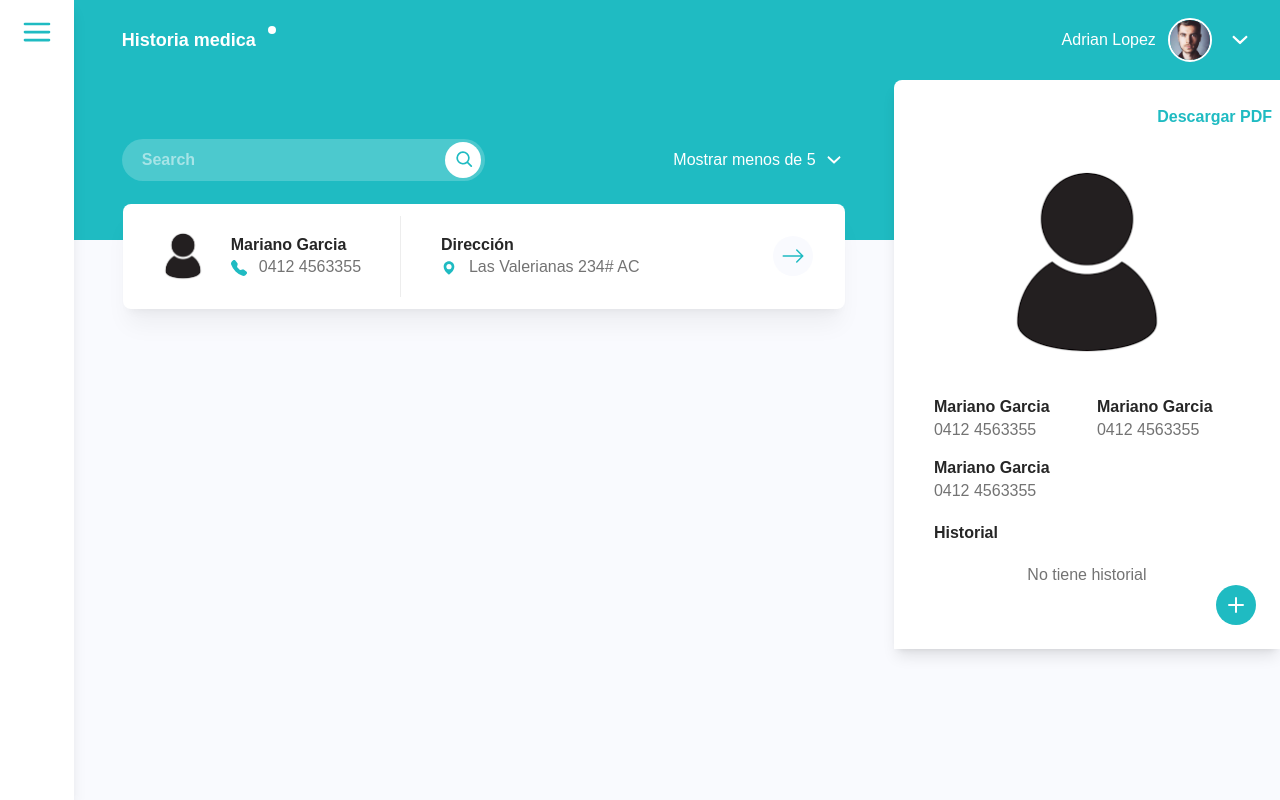
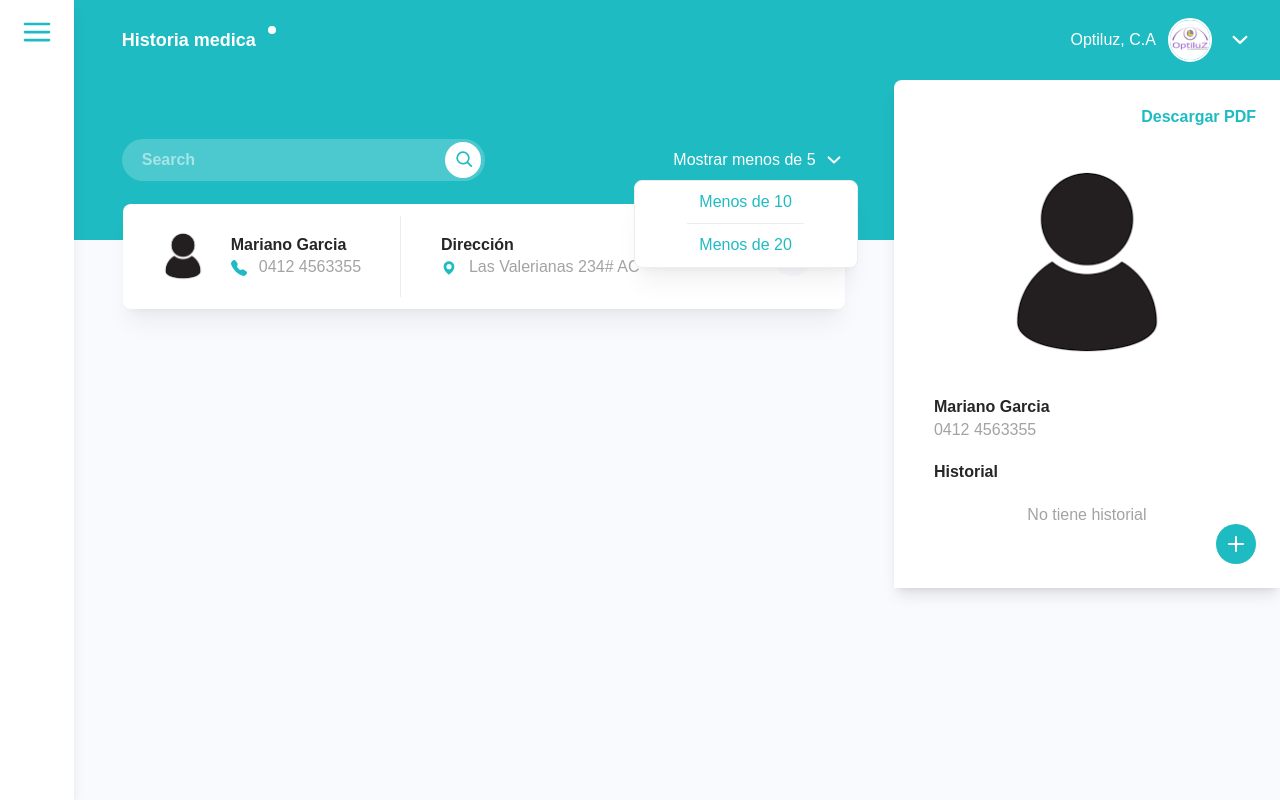
Before and after one commit to YTorresL/medicalhistory-app, a Next.js app: page / in a window 1280 px wide. Both pictures are taken after a click on the button "Mostrar menos de 5". Built offline with nearby package versions, Linux system fonts and the light colour scheme.

Commit message:
OptiLuZ imagen y useOpen

```diff
--- a/app/page.js
+++ b/app/page.js
@@ -9,7 +9,7 @@ export default function Home() {
       <SideBar />
       <div className="flex flex-col w-full">
         <Header />
-        <main className="z-50 flex">
+        <main className="z-20 flex">
           <div className="lg:w-[68%] w-full flex flex-col gap-5 -mt-9">
             <CardPreview />
           </div>
--- a/components/card-info.js
+++ b/components/card-info.js
@@ -5,7 +5,7 @@ export function CardInfo(params) {
   return (
     <div className="relative flex flex-col w-full gap-6 p-10 bg-white rounded-tl-lg shadow-lg">
       <Link className="flex justify-end w-full -mt-3" href={""}>
-        <span className="text-[#1FBBC2] transition ease-out duration-150 hover:text-[#1fafc2] font-bold -mr-8">
+        <span className="text-[#1FBBC2] transition ease-out duration-150 hover:text-[#1fafc2] font-bold -mr-4">
           Descargar PDF
         </span>
       </Link>
@@ -13,21 +13,13 @@ export function CardInfo(params) {
       <div className="grid items-center grid-cols-2 gap-5">
         <div className="flex flex-col gap-1">
           <strong className="text-neutral-800">Mariano Garcia</strong>
-          <span className="text-neutral-500">0412 4563355</span>
-        </div>
-        <div className="flex flex-col gap-1">
-          <strong className="text-neutral-800">Mariano Garcia</strong>
-          <span className="text-neutral-500">0412 4563355</span>
-        </div>
-        <div className="flex flex-col gap-1">
-          <strong className="text-neutral-800">Mariano Garcia</strong>
-          <span className="text-neutral-500">0412 4563355</span>
+          <span className="text-neutral-400">0412 4563355</span>
         </div>
       </div>
       <div className="flex flex-col">
         <strong className="text-neutral-800">Historial</strong>
         <div className="flex flex-col items-center w-full my-6">
-          <span className="text-neutral-500">No tiene historial</span>
+          <span className="text-neutral-400">No tiene historial</span>
         </div>
       </div>
       <button className="absolute bottom-6 right-6 rounded-full p-2 transition ease-out duration-150 bg-[#1FBBC2] hover:bg-[#1fafc2]">
--- a/components/card-preview.js
+++ b/components/card-preview.js
@@ -10,7 +10,7 @@ export function CardPreview(params) {
             <img src="./profile.png" className="w-14 h-14" />
             <div className="flex flex-col gap-1">
               <strong className="text-neutral-800">Mariano Garcia</strong>
-              <div className="flex items-center gap-3 text-neutral-500">
+              <div className="flex items-center gap-3 text-neutral-400">
                 <IconTelephoneFill className="w-4 h-4" fill="#1FBBC2" />
                 0412 4563355
               </div>
@@ -19,7 +19,7 @@ export function CardPreview(params) {
           <div className="border-l border-[#EDEDED] py-5 flex justify-between w-[62%] items-center  pl-10 pr-5">
             <div className="flex flex-col gap-1">
               <strong className="text-neutral-800">Dirección</strong>
-              <div className="flex items-center gap-3 text-neutral-500">
+              <div className="flex items-center gap-3 text-neutral-400">
                 <IconMapPin className="w-4 h-4" fill="#1FBBC2" />
                 Las Valerianas 234# AC
               </div>
--- a/components/header.js
+++ b/components/header.js
@@ -1,27 +1,59 @@
+"use client"
 import Image from "next/image"
 import { IconDownOpenMini, IconSearch } from "./icons"
+import Link from "next/link"
+import { useState } from "react"
+import { useOpen } from "@/hooks/useOpen"
 
-export function Header(params) {
+export function Header() {
+  const [isConfigOpen] = useState(false) // Estado para controlar la apertura/cierre de la configuración
+  const [isLimitOpen] = useState(false) // Estado para controlar la apertura/cierre del mostrar un numero limitado de items
+  const { toggleView: toggleConfigView, getViewStyle: getConfigViewStyle } =
+    useOpen(isConfigOpen) // Usa el hook useOpen para controlar la visibilidad de la configuración
+  const { toggleView: toggleLimitView, getViewStyle: getLimitViewStyle } =
+    useOpen(isLimitOpen) // Usa el hook useOpen para controlar la visibilidad del límite // Usa el hook useOpen para controlar la visibilidad de la configuración
+
+  const handleConfigToggle = () => {
+    toggleConfigView()
+  }
+
+  const handleLimitToggle = () => {
+    toggleLimitView()
+  }
+
   return (
-    <header className="bg-[#1FBBC2] h-60 z-0 pl-[6%] lg:pl-[4%] pr-[2%] text-white">
+    <header className="bg-[#1FBBC2] h-60 pl-[6%] lg:pl-[4%] pr-[2%] text-white">
       <div className="flex items-center justify-between w-full h-20">
         <div className="flex gap-3">
           <h1 className="text-lg font-bold ">Historia medica</h1>
           <div className="w-2 h-2 mt-3 bg-white rounded-full"></div>
         </div>
         <div className="flex items-center gap-3">
-          <span>Adrian Lopez</span>
+          <span>Optiluz, C.A</span>
           <div className="overflow-hidden border-2 border-white rounded-full w-11 h-11">
             <Image
-              src={"/linkedin-profile-picture.jpg"}
+              src={"/optiluz.jpg"}
               className="object-cover object-center w-full h-full"
               width={100}
               height={100}
             />
           </div>
-          <button>
+          <button onClick={handleConfigToggle}>
             <IconDownOpenMini className="w-8 h-8" />
           </button>
+        </div>
+        <div
+          className={`${getConfigViewStyle()} transition ease-out duration-150 absolute z-[1000] shadow-xl shadow-black/5 bg-white top-[76px] right-5 w-56 grid rounded-lg border-[#EDEDED] border justify-center`}
+        >
+          <Link
+            className="text-[#1FBBC2] p-3 border-b border-[#EDEDED]"
+            href={""}
+          >
+            Configuración
+          </Link>
+          <Link className="text-[#1FBBC2] p-3" href={""}>
+            Cerrar sección
+          </Link>
         </div>
       </div>
       <div className="grid items-center lg:w-[64%] w-10/12 h-40">
@@ -34,6 +66,7 @@ export function Header(params) {
               <input
                 type="search"
                 id="search"
+                autocomplete="off"
                 class="w-full py-3 px-5 bg-white/20 rounded-full outline-none white-input"
                 placeholder="Search"
                 required
@@ -46,10 +79,26 @@ export function Header(params) {
               </button>
             </div>
           </form>
-          <button className="flex items-center gap-1">
+          <button
+            className="flex items-center gap-1"
+            onClick={handleLimitToggle}
+          >
             <span>Mostrar menos de 5</span>
             <IconDownOpenMini className="w-7 h-7" />
           </button>
+          <div
+            className={`${getLimitViewStyle()} transition ease-out duration-150 absolute z-[1000] shadow-xl shadow-black/5 bg-white top-[180px] right-[33%] w-56 grid rounded-lg border-[#EDEDED] border justify-center`}
+          >
+            <Link
+              className="text-[#1FBBC2] p-3 border-b border-[#EDEDED]"
+              href={""}
+            >
+              Menos de 10
+            </Link>
+            <Link className="text-[#1FBBC2] p-3" href={""}>
+              Menos de 20
+            </Link>
+          </div>
         </div>
       </div>
     </header>
--- a/components/sidebar.js
+++ b/components/sidebar.js
@@ -8,7 +8,6 @@ export function SideBar() {
           <Menu fill="#1FBBC2" />
         </button>
       </div>
-      <div></div>
     </aside>
   )
 }
--- /dev/null
+++ b/hooks/useOpen.js
@@ -0,0 +1,25 @@
+import { useState } from "react"
+
+export const STATE_VIEW = {
+  OPEN: 1,
+  CLOSE: 0,
+}
+
+export function useOpen(initialView) {
+  const [open, setOpen] = useState(initialView)
+
+  const toggleView = () => {
+    setOpen((prevOpen) =>
+      prevOpen === STATE_VIEW.OPEN ? STATE_VIEW.CLOSE : STATE_VIEW.OPEN,
+    )
+  }
+
+  const getViewStyle = () => {
+    return open === STATE_VIEW.OPEN ? "block" : "hidden"
+  }
+
+  return {
+    toggleView,
+    getViewStyle,
+  }
+}
```
Also changed, not shown: public/linkedin-profile-picture.jpg (deleted), public/optiluz.jpg (added), 963 other files (tests, documents, lock files or other folders).
